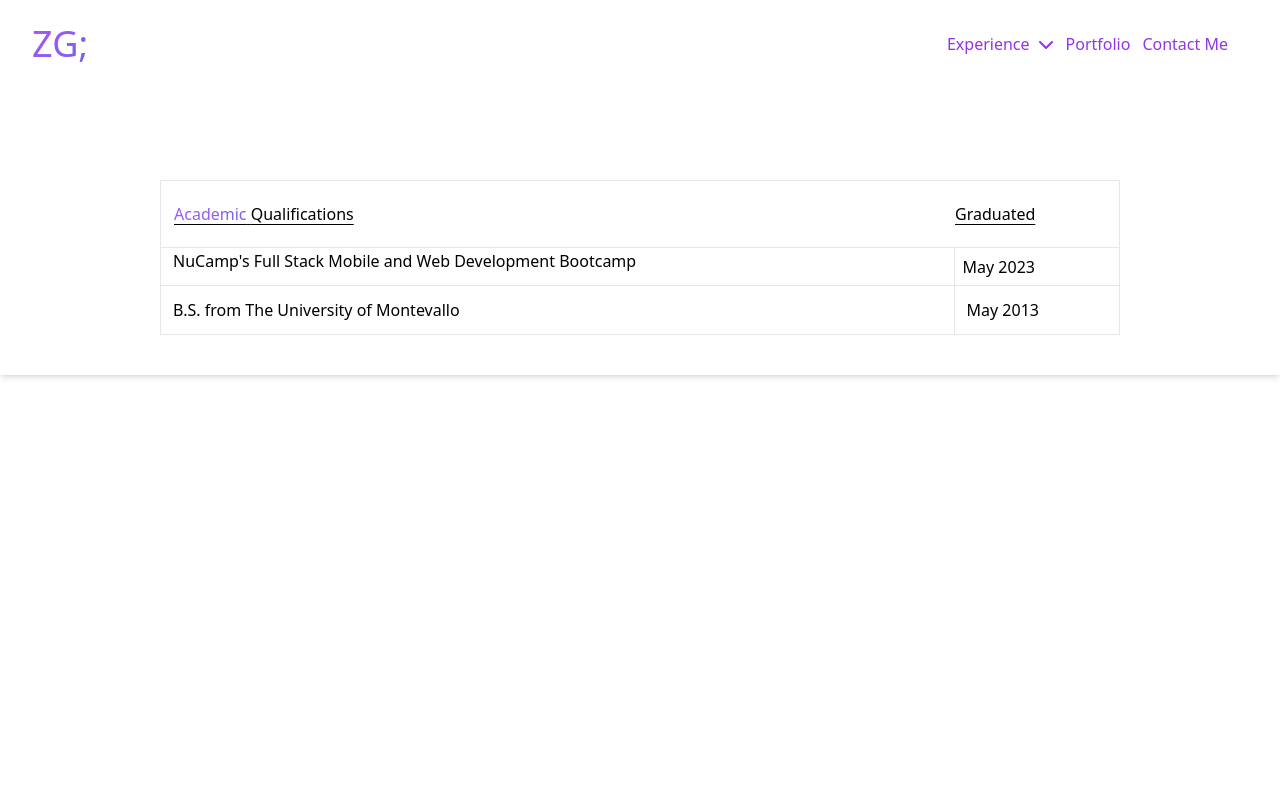
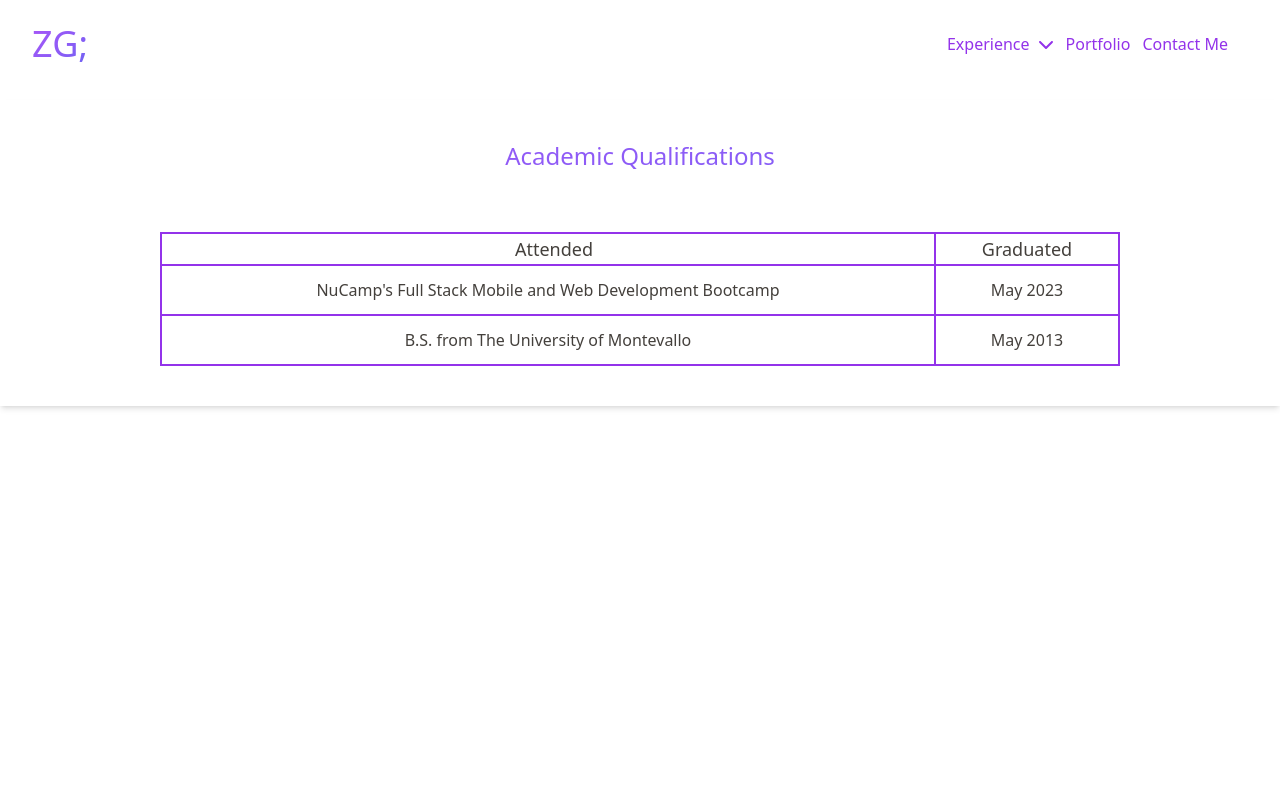
Before and after one commit to zdotg/next-folio, a Next.js app: page /experience/academic in a window 1280 px wide. Shown: the top 800 px of the page. Built offline with nearby package versions, Linux system fonts and the light colour scheme.

Commit message:
Updated Academics with a new border color and alignment

```diff
--- a/src/app/experience/academic/page.tsx
+++ b/src/app/experience/academic/page.tsx
@@ -1,31 +1,33 @@
 export default function AcademicExperience() {
   return (
-    <div className="flex items-start min-h-screen w-full ">
+    <div className="flex items-start min-h-screen w-full text-stone-700">
       <div className="container shadow-md mx-auto mt-10 py-10">
-      <table className="border border-style-one  mx-auto mt-10 py-0 content-start justify-start w-80 md:w-9/12  bg-white">
+      <h2 className="text-center text-gradient text-2xl font-light pb-5">
+        Academic Qualifications
+      </h2>
+      <table className="border-solid border-2 border-purple-600  mx-auto mt-10 py-0 content-start justify-start w-80 md:w-9/12  bg-white">
       <thead>
         <tr >
           <th className="border border-none ">
-            <h4 className="pl-3 py-5 underline underline-offset-4 text-start font-normal">
-              <span className="text-gradient border-style-one">Academic</span>{" "}
-              Qualifications
+            <h4 className="pl-3 text-center text-lg font-light">
+              Attended
             </h4>
           </th>
-          <th className="pr-5 underline underline-offset-4 text-start border border-none font-light">Graduated</th>
+          <th className="text-center border-solid border-2 border-purple-600 text-lg font-light px-3">Graduated</th>
         </tr>
       </thead>
-      <tbody className="divide-y divide-white pt-3">
+      <tbody className="divide-y divide-white pt-3 text-center">
         <tr>
-          <td className="border px-3 pb-3">
+          <td className="border-solid border-2 border-purple-600 px-3 pt-3 pb-3">
             NuCamp&apos;s Full Stack Mobile and Web Development Bootcamp
           </td>
-          <td className="border px-2">May 2023</td>
+          <td className="border-solid border-2 border-purple-600 px-2">May 2023</td>
         </tr>
         <tr>
-          <td className="border px-3 pt-3 pb-3 ">
+          <td className="border-solid border-2 border-purple-600 px-3 pt-3 pb-3 ">
             B.S. from The University of Montevallo
           </td>
-          <td className="border px-3 ">May 2013</td>
+          <td className="border-solid border-2 border-purple-600 px-2 ">May 2013</td>
         </tr>
       </tbody>
     </table>
```
